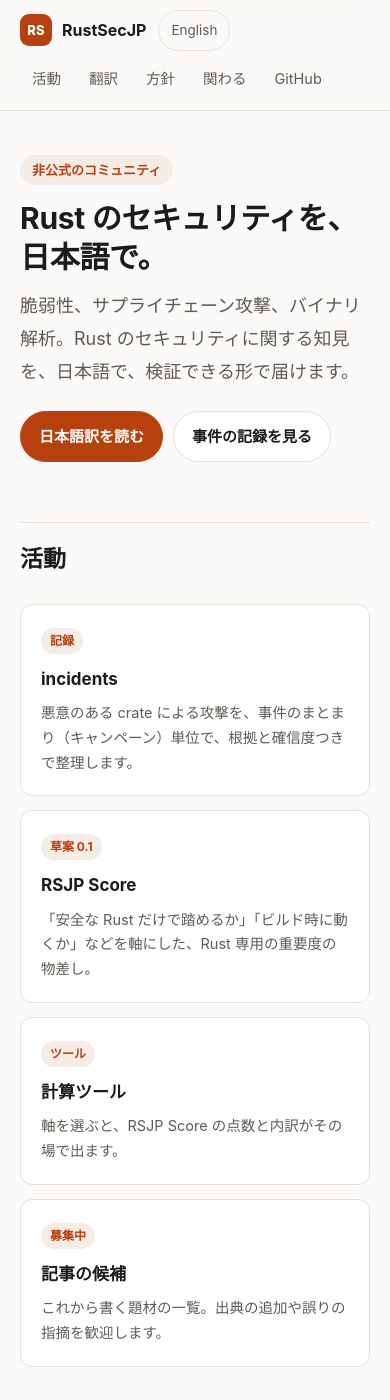
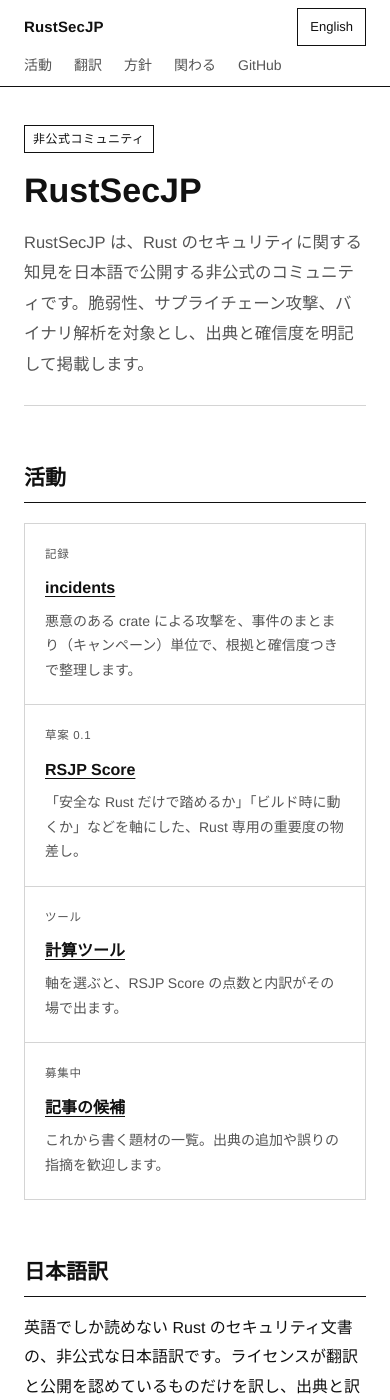
Before and after one commit to RustSecJP/rustsecjp.github.io, a Jekyll site: the page built from index.md, in a window 390 px wide and 1400 px high. Built offline with Jekyll 4.4.1, drawn with Linux system fonts in a browser that asks for light colours.

Commit message:
配色を白黒にし、体裁を簡素にする

```diff
--- a/assets/site.css
+++ b/assets/site.css
@@ -1,90 +1,126 @@
-:root{--bg:#fbfaf8;--panel:#fff;--ink:#1d1b19;--sub:#5f5a55;--line:#e6e1da;--acc:#b7410e;--acc-ink:#fff;--soft:#f6ece6;--code:#f3f0eb;--r:12px}
-@media(prefers-color-scheme:dark){:root{--bg:#161412;--panel:#1f1c19;--ink:#f1ede8;--sub:#b0a89f;--line:#35302b;--acc:#ff8a57;--acc-ink:#1a1210;--soft:#2b211c;--code:#2a2622}}
+:root{--bg:#fff;--panel:#fff;--ink:#111;--sub:#555;--line:#d4d4d4;--rule:#111;--soft:#f4f4f4;--code:#f4f4f4;--acc:#111;--acc-ink:#fff}
+@media(prefers-color-scheme:dark){:root{--bg:#0e0e0e;--panel:#0e0e0e;--ink:#f2f2f2;--sub:#a6a6a6;--line:#3a3a3a;--rule:#f2f2f2;--soft:#1c1c1c;--code:#1c1c1c;--acc:#f2f2f2;--acc-ink:#0e0e0e}}
 *{box-sizing:border-box}
-html{scroll-behavior:smooth;scroll-padding-top:84px}
-body{margin:0;background:var(--bg);color:var(--ink);font:16px/1.85 -apple-system,BlinkMacSystemFont,"Hiragino Sans","Noto Sans JP","Yu Gothic UI",Meiryo,sans-serif;-webkit-font-smoothing:antialiased}
-a{color:var(--acc);text-underline-offset:3px}
-a:focus-visible,button:focus-visible,select:focus-visible{outline:3px solid var(--acc);outline-offset:2px;border-radius:6px}
-.skip{position:absolute;left:-999px}.skip:focus{left:12px;top:12px;background:var(--panel);padding:8px 12px;z-index:9}
-.top{position:sticky;top:0;z-index:5;background:color-mix(in srgb,var(--bg) 88%,transparent);backdrop-filter:blur(10px);border-bottom:1px solid var(--line)}
-.top-in{max-width:1180px;margin:0 auto;padding:10px 20px;display:flex;align-items:center;gap:20px}
-.brand{display:flex;align-items:center;gap:10px;color:var(--ink);text-decoration:none;font-weight:500;white-space:nowrap}
+html{scroll-behavior:smooth;scroll-padding-top:76px}
+body{margin:0;background:var(--bg);color:var(--ink);font:16px/1.85 "Helvetica Neue",Arial,"Hiragino Kaku Gothic ProN","Hiragino Sans","Noto Sans JP","Yu Gothic",Meiryo,sans-serif;-webkit-font-smoothing:antialiased}
+a{color:var(--ink);text-decoration:underline;text-decoration-thickness:1px;text-underline-offset:3px}
+a:hover{text-decoration-thickness:2px}
+a:focus-visible,button:focus-visible,select:focus-visible,summary:focus-visible{outline:2px solid var(--ink);outline-offset:2px}
+.skip{position:absolute;left:-999px}.skip:focus{left:12px;top:12px;background:var(--bg);padding:8px 12px;z-index:9;border:1px solid var(--rule)}
+/* ヘッダー */
+.top{position:sticky;top:0;z-index:5;background:var(--bg);border-bottom:1px solid var(--rule)}
+.top-in{max-width:1120px;margin:0 auto;padding:0 24px;min-height:56px;display:flex;align-items:center;gap:28px}
+.brand{display:flex;align-items:baseline;gap:8px;color:var(--ink);text-decoration:none;font-size:15px;white-space:nowrap;letter-spacing:.01em}
 .brand b{font-weight:700}
-.brand-mark{display:grid;place-items:center;width:32px;height:32px;border-radius:9px;background:var(--acc);color:var(--acc-ink);font-weight:800;font-size:13px;letter-spacing:.02em}
-.nav{display:flex;gap:4px;flex:1;overflow-x:auto;scrollbar-width:none}
+.brand-mark{display:none}
+.nav{display:flex;gap:22px;flex:1;overflow-x:auto;scrollbar-width:none;align-self:stretch}
 .nav::-webkit-scrollbar{display:none}
-.nav a{padding:7px 12px;border-radius:999px;color:var(--sub);text-decoration:none;font-size:14.5px;white-space:nowrap}
-.nav a:hover{background:var(--soft);color:var(--ink)}
-.nav a[aria-current]{background:var(--soft);color:var(--acc);font-weight:700}
-.gh{padding:8px 14px;border-radius:999px;background:var(--acc);color:var(--acc-ink);text-decoration:none;font-size:14px;font-weight:700;white-space:nowrap}
-.wrap{max-width:1180px;margin:0 auto;padding:36px 20px 64px;display:grid;grid-template-columns:minmax(0,1fr);gap:48px}
-.wrap.has-toc{grid-template-columns:minmax(0,1fr) 220px}
-.doc{max-width:820px;width:100%;margin:0 auto}
-.wrap.wide .doc{max-width:1040px}
-.doc h1{font-size:clamp(28px,4vw,38px);line-height:1.3;margin:0 0 16px;letter-spacing:-.01em}
-.doc h2{font-size:23px;line-height:1.4;margin:52px 0 14px;padding-top:20px;border-top:1px solid var(--line)}
-.doc h3{font-size:18px;margin:32px 0 10px}
-.doc p,.doc li{color:var(--ink)}
-.doc ul,.doc ol{padding-left:1.4em}
+.nav a{display:flex;align-items:center;color:var(--sub);text-decoration:none;font-size:14px;white-space:nowrap;border-bottom:2px solid transparent;margin-bottom:-1px}
+.nav a:hover{color:var(--ink)}
+.nav a[aria-current]{color:var(--ink);font-weight:700;border-bottom-color:var(--rule)}
+.gh,.lang{padding:6px 12px;border:1px solid var(--rule);color:var(--ink);text-decoration:none;font-size:13px;white-space:nowrap;background:var(--bg)}
+.gh:hover,.lang:hover{background:var(--ink);color:var(--bg)}
+/* 本文 */
+.wrap{max-width:1120px;margin:0 auto;padding:44px 24px 72px;display:grid;grid-template-columns:minmax(0,1fr);gap:56px}
+.wrap.has-toc{grid-template-columns:minmax(0,1fr) 210px}
+.doc{max-width:780px;width:100%}
+.wrap.wide .doc{max-width:1072px}
+.doc h1{font-size:30px;line-height:1.4;margin:0 0 20px;font-weight:700;letter-spacing:0}
+.doc h2{font-size:21px;line-height:1.5;margin:56px 0 16px;padding-bottom:8px;border-bottom:1px solid var(--rule);font-weight:700}
+.doc h3{font-size:17px;margin:34px 0 10px;font-weight:700}
+.doc h4{font-size:15px;margin:26px 0 8px;font-weight:700}
+.doc ul,.doc ol{padding-left:1.5em}
 .doc li{margin:4px 0}
-.doc code{background:var(--code);padding:.15em .4em;border-radius:6px;font:13.5px/1.6 ui-monospace,SFMono-Regular,Menlo,monospace}
-.doc pre{background:var(--code);padding:16px 18px;border-radius:var(--r);overflow-x:auto;line-height:1.6}
+.doc code{background:var(--code);padding:.12em .36em;font:13.5px/1.6 ui-monospace,SFMono-Regular,Menlo,Consolas,monospace}
+.doc pre{background:var(--code);padding:16px 18px;overflow-x:auto;line-height:1.6;border-left:2px solid var(--rule)}
 .doc pre code{background:none;padding:0}
-.doc blockquote{margin:20px 0;padding:14px 18px;background:var(--soft);border-left:4px solid var(--acc);border-radius:0 var(--r) var(--r) 0}
+.doc blockquote{margin:20px 0;padding:12px 18px;border:1px solid var(--line);border-left:3px solid var(--rule);background:var(--bg)}
 .doc blockquote p{margin:0}
 .doc table{display:block;overflow-x:auto;border-collapse:collapse;width:100%;margin:18px 0;font-size:14.5px}
-.doc th,.doc td{padding:10px 14px;border-bottom:1px solid var(--line);text-align:left;vertical-align:top}
-.doc th{background:var(--soft);font-weight:700;white-space:nowrap}
-.doc tr:hover td{background:color-mix(in srgb,var(--soft) 45%,transparent)}
-.edit{margin-top:56px;font-size:14px}
-.toc{position:sticky;top:84px;align-self:start;font-size:14px;max-height:calc(100vh - 110px);overflow:auto}
-.toc p{margin:0 0 8px;font-weight:700;color:var(--sub);font-size:12.5px}
+.doc th,.doc td{padding:9px 14px;border-bottom:1px solid var(--line);text-align:left;vertical-align:top}
+.doc th{border-bottom:1px solid var(--rule);border-top:2px solid var(--rule);font-weight:700;white-space:nowrap}
+.doc img{max-width:100%;height:auto}
+.doc .footnotes{margin-top:48px;padding-top:16px;border-top:1px solid var(--line);font-size:14px;color:var(--sub)}
+.edit{margin-top:56px;font-size:13.5px;color:var(--sub)}
+/* 目次 */
+.toc{position:sticky;top:84px;align-self:start;font-size:13.5px;max-height:calc(100vh - 110px);overflow:auto}
+.toc p{margin:0 0 8px;font-weight:700;font-size:12px;letter-spacing:.06em;color:var(--sub)}
 .toc ol{list-style:none;margin:0;padding:0;border-left:1px solid var(--line)}
-.toc a{display:block;padding:5px 12px;margin-left:-1px;border-left:2px solid transparent;color:var(--sub);text-decoration:none;line-height:1.5}
+.toc a{display:block;padding:4px 12px;margin-left:-1px;border-left:2px solid transparent;color:var(--sub);text-decoration:none;line-height:1.5}
 .toc a:hover{color:var(--ink)}
-.toc a.on{color:var(--acc);border-left-color:var(--acc);font-weight:700}
-@media(max-width:1080px){.wrap.has-toc{grid-template-columns:minmax(0,1fr)}.toc{display:none}}
-@media(max-width:720px){.top-in{flex-wrap:wrap;gap:8px 12px}.nav{order:3;flex-basis:100%}.gh{margin-left:auto}.wrap{padding-top:24px}}
-.foot{border-top:1px solid var(--line);padding:28px 20px 40px;text-align:center;color:var(--sub);font-size:14px}
+.toc a.on{color:var(--ink);border-left-color:var(--rule);font-weight:700}
+@media(max-width:1040px){.wrap.has-toc{grid-template-columns:minmax(0,1fr)}.toc{display:none}}
+@media(max-width:720px){.top-in{flex-wrap:wrap;gap:0 16px;padding-top:8px}.nav{order:3;flex-basis:100%;min-height:40px}.gh,.lang{margin-left:auto}.wrap{padding-top:28px}}
+.foot{border-top:1px solid var(--rule);padding:28px 24px 44px;color:var(--sub);font-size:13.5px;max-width:1120px;margin:0 auto}
 .foot p{margin:4px 0}
-/* ホーム */
-.hero{padding:20px 0 8px}
-.hero h1{font-size:clamp(30px,5vw,46px);margin-bottom:12px}
-.hero .lead{font-size:18px;color:var(--sub);max-width:40em;margin:0 0 22px}
-.btns{display:flex;flex-wrap:wrap;gap:10px}
-.btn{display:inline-block;padding:11px 18px;border-radius:999px;border:1px solid var(--line);background:var(--panel);color:var(--ink);text-decoration:none;font-weight:700;font-size:15px}
-.btn.pri{background:var(--acc);border-color:var(--acc);color:var(--acc-ink)}
-.btn:hover{border-color:var(--acc)}
-.cards{display:grid;grid-template-columns:repeat(auto-fit,minmax(230px,1fr));gap:14px;margin:28px 0 8px}
-.card{display:block;padding:20px;border:1px solid var(--line);border-radius:var(--r);background:var(--panel);color:var(--ink);text-decoration:none;transition:border-color .15s,transform .15s}
-.card:hover{border-color:var(--acc);transform:translateY(-2px)}
-.card h3{margin:0 0 6px;font-size:17px}
-.card p{margin:0;color:var(--sub);font-size:14.5px;line-height:1.7}
-.card .tag{display:inline-block;margin-bottom:10px;padding:2px 9px;border-radius:999px;background:var(--soft);color:var(--acc);font-size:12px;font-weight:700}
-.note{padding:16px 18px;border:1px solid var(--line);border-radius:var(--r);background:var(--panel)}
-.empty{padding:28px;border:1px dashed var(--line);border-radius:var(--r);text-align:center;color:var(--sub)}
+/* トップ */
+.hero{padding:8px 0 4px;border-bottom:1px solid var(--line);margin-bottom:8px}
+.hero h1{font-size:34px;margin-bottom:12px}
+.hero .lead{font-size:16.5px;color:var(--sub);max-width:44em;margin:0 0 22px}
+.badge-un{display:inline-block;margin-bottom:14px;padding:2px 8px;border:1px solid var(--rule);font-size:12px;letter-spacing:.04em}
+.btns{display:flex;flex-wrap:wrap;gap:10px;margin-bottom:28px}
+.btn{display:inline-block;padding:9px 18px;border:1px solid var(--rule);background:var(--bg);color:var(--ink);text-decoration:none;font-size:14.5px}
+.btn.pri{background:var(--ink);color:var(--bg)}
+.btn:hover{background:var(--ink);color:var(--bg)}
+.btn.pri:hover{background:var(--bg);color:var(--ink)}
+.cards{display:grid;grid-template-columns:repeat(auto-fit,minmax(240px,1fr));gap:0;margin:20px 0 8px;border-top:1px solid var(--line);border-left:1px solid var(--line)}
+.card{display:block;padding:20px 20px 22px;border-right:1px solid var(--line);border-bottom:1px solid var(--line);background:var(--bg);color:var(--ink);text-decoration:none}
+.card:hover{background:var(--soft)}
+.card h3{margin:0 0 6px;font-size:16px;font-weight:700;text-decoration:underline;text-decoration-thickness:1px;text-underline-offset:3px}
+.card p{margin:0;color:var(--sub);font-size:14px;line-height:1.75}
+.card .tag{display:block;margin-bottom:8px;font-size:11.5px;letter-spacing:.06em;color:var(--sub)}
+.card .orig{display:block;margin-top:8px;font-size:12.5px;color:var(--sub)}
+.note{padding:14px 18px;border:1px solid var(--line);border-left:3px solid var(--rule)}
+.note>:first-child{margin-top:0}.note>:last-child{margin-bottom:0}
+.empty{padding:26px;border:1px solid var(--line);color:var(--sub)}
+.empty>:first-child{margin-top:0}.empty>:last-child{margin-bottom:0}
+.sec-h{display:flex;align-items:baseline;justify-content:space-between;gap:12px;flex-wrap:wrap}
 /* 計算ツール */
-.calc{display:grid;grid-template-columns:minmax(0,1fr) 320px;gap:24px;align-items:start;margin-top:20px}
+.calc{display:grid;grid-template-columns:minmax(0,1fr) 320px;gap:32px;align-items:start;margin-top:24px}
 @media(max-width:860px){.calc{grid-template-columns:1fr}.result{position:static!important;order:-1}}
-.axes{display:grid;gap:12px}
-.axis{padding:14px 16px;border:1px solid var(--line);border-radius:var(--r);background:var(--panel)}
-.axis label{display:flex;justify-content:space-between;gap:8px;font-weight:700;font-size:15px;margin-bottom:8px}
-.axis label span{color:var(--sub);font:12.5px ui-monospace,Menlo,monospace}
-.axis select{width:100%;padding:10px 12px;border:1px solid var(--line);border-radius:9px;background:var(--bg);color:var(--ink);font:inherit;font-size:15px}
-.grp{margin:22px 0 2px;font-size:13px;font-weight:700;color:var(--sub)}
+.axes{display:grid;gap:0}
+.axis{padding:12px 0;border-bottom:1px solid var(--line)}
+.axis label{display:flex;justify-content:space-between;gap:8px;font-weight:700;font-size:14.5px;margin-bottom:6px}
+.axis label span{color:var(--sub);font:12.5px ui-monospace,Menlo,monospace;font-weight:400}
+.axis select{width:100%;padding:8px 10px;border:1px solid var(--rule);border-radius:0;background:var(--bg);color:var(--ink);font:inherit;font-size:14.5px}
+.grp{margin:26px 0 0;padding-bottom:6px;border-bottom:1px solid var(--rule);font-size:12px;font-weight:700;letter-spacing:.06em;color:var(--sub)}
 .grp:first-child{margin-top:0}
-.result{position:sticky;top:84px;padding:22px;border:1px solid var(--line);border-radius:var(--r);background:var(--panel)}
-.score{font-size:64px;font-weight:800;line-height:1;letter-spacing:-.03em}
-.band{display:inline-block;margin:10px 0 14px;padding:4px 12px;border-radius:999px;font-weight:700;font-size:14px;background:var(--soft);color:var(--acc)}
-.band[data-b="緊急"]{background:#b3261e;color:#fff}.band[data-b="高"]{background:#c8530a;color:#fff}.band[data-b="中"]{background:#8a6d00;color:#fff}.band[data-b="低"]{background:#3d6b4f;color:#fff}
-.vec{display:block;word-break:break-all;background:var(--code);padding:10px 12px;border-radius:9px;font:12.5px/1.6 ui-monospace,Menlo,monospace}
-.result button{margin-top:10px;width:100%;padding:10px;border-radius:9px;border:1px solid var(--line);background:var(--bg);color:var(--ink);font:inherit;font-weight:700;cursor:pointer}
-.result button:hover{border-color:var(--acc)}
-.steps{margin:14px 0 0;font-size:13px;color:var(--sub);line-height:1.7}
-@media(prefers-reduced-motion:reduce){html{scroll-behavior:auto}.card{transition:none}}
-.sec-h{display:flex;align-items:baseline;justify-content:space-between;gap:12px;flex-wrap:wrap}
-.sec-h a{font-size:14px}
-.lang{padding:7px 12px;border-radius:999px;border:1px solid var(--line);color:var(--sub);text-decoration:none;font-size:13.5px;white-space:nowrap}
-.lang:hover{border-color:var(--acc);color:var(--ink)}
-.card .orig{display:block;margin-top:8px;font-size:12.5px;color:var(--sub)}
-.badge-un{display:inline-block;margin-bottom:14px;padding:3px 12px;border-radius:999px;background:var(--soft);color:var(--acc);font-size:13px;font-weight:700}
+.result{position:sticky;top:84px;padding:22px;border:1px solid var(--rule)}
+.score{font-size:60px;font-weight:700;line-height:1;letter-spacing:-.02em;font-variant-numeric:tabular-nums}
+.band{display:inline-block;margin:12px 0 14px;padding:2px 10px;border:1px solid var(--rule);font-weight:700;font-size:13.5px}
+.band[data-b="緊急"],.band[data-b="高"]{background:var(--ink);color:var(--bg)}
+.vec{display:block;word-break:break-all;background:var(--code);padding:10px 12px;font:12.5px/1.6 ui-monospace,Menlo,monospace}
+.result button{margin-top:10px;width:100%;padding:9px;border:1px solid var(--rule);border-radius:0;background:var(--bg);color:var(--ink);font:inherit;font-size:14px;cursor:pointer}
+.result button:hover{background:var(--ink);color:var(--bg)}
+.steps{margin:14px 0 0;font-size:12.5px;color:var(--sub);line-height:1.7}
+/* 翻訳 */
+.chapters{margin:0 0 32px;border:1px solid var(--line)}
+.chapters summary{display:flex;flex-wrap:wrap;gap:4px 12px;align-items:baseline;padding:10px 16px;cursor:pointer;font-size:13.5px;color:var(--sub)}
+.chapters summary b{color:var(--ink);font-size:14.5px}
+.chapters ol{margin:0;padding:8px 16px 14px 38px;columns:2;column-gap:28px;font-size:14px;border-top:1px solid var(--line)}
+.chapters li{break-inside:avoid}
+.chapters a[aria-current]{font-weight:700;text-decoration:none}
+@media(max-width:640px){.chapters ol{columns:1}}
+.pager{display:grid;grid-template-columns:1fr 1fr;gap:0;margin-top:56px;border:1px solid var(--line)}
+.pg{display:block;padding:14px 18px;text-decoration:none;color:var(--ink);font-weight:700;font-size:14.5px}
+.pg span{display:block;font-size:12px;font-weight:400;color:var(--sub)}
+.pg.next{text-align:right;grid-column:2;border-left:1px solid var(--line)}
+.pg:hover{background:var(--soft)}
+.credit{margin-top:28px;padding:14px 18px;border:1px solid var(--line);font-size:13px;line-height:1.75;color:var(--sub)}
+.credit b{color:var(--ink)}
+.credit p{margin:0 0 6px}.credit p:last-child{margin:0}
+.reco,.warning,.important,.example,.examplereco,.definition{margin:22px 0;padding:14px 18px;border:1px solid var(--line)}
+.reco{border-left:4px solid var(--rule)}
+.reco[type="Recommendation"]{border-left:4px double var(--rule)}
+.reco>.reco-h{display:flex;flex-wrap:wrap;gap:6px 10px;align-items:baseline;margin:0 0 8px;font-weight:700}
+.reco>.reco-h .kind{padding:0 8px;background:var(--ink);color:var(--bg);font-size:12.5px}
+.reco[type="Recommendation"]>.reco-h .kind{background:var(--bg);color:var(--ink);border:1px solid var(--rule)}
+.reco>.reco-h .rid{font:12.5px ui-monospace,Menlo,monospace;color:var(--sub);font-weight:400}
+.doc div.note{background:var(--soft);border:0;border-left:3px solid var(--line)}
+.warning,.important{border-left:4px solid var(--rule);background:var(--soft)}
+.reco>:last-child,.warning>:last-child,.important>:last-child,.example>:last-child,.examplereco>:last-child,.definition>:last-child{margin-bottom:0}
+.reco>p:first-of-type,.warning>p:first-child,.important>:first-child,.example>:first-child,.examplereco>:first-child,.definition>:first-child{margin-top:0}
+.codetag{display:inline-block;margin:14px 0 -6px;padding:0 8px;font-size:12px;font-weight:700;border:1px solid var(--rule)}
+.codetag.bad,.codetag.ub{background:var(--ink);color:var(--bg)}
+@media(prefers-reduced-motion:reduce){html{scroll-behavior:auto}}
+@media print{.top,.toc,.foot,.pager,.chapters,.edit{display:none}.wrap{display:block;padding:0}}
--- a/index.md
+++ b/index.md
@@ -1,15 +1,11 @@
 ---
-title: RustSecJP ― Rust のセキュリティを、日本語で。
+title: RustSecJP
 lang: ja
 ---
 <div class="hero" markdown="0">
-  <span class="badge-un">非公式のコミュニティ</span>
-  <h1>Rust のセキュリティを、<br>日本語で。</h1>
-  <p class="lead">脆弱性、サプライチェーン攻撃、バイナリ解析。Rust のセキュリティに関する知見を、日本語で、検証できる形で届けます。</p>
-  <div class="btns">
-    <a class="btn pri" href="#translations">日本語訳を読む</a>
-    <a class="btn" href="/incidents/">事件の記録を見る</a>
-  </div>
+  <span class="badge-un">非公式コミュニティ</span>
+  <h1>RustSecJP</h1>
+  <p class="lead">RustSecJP は、Rust のセキュリティに関する知見を日本語で公開する非公式のコミュニティです。脆弱性、サプライチェーン攻撃、バイナリ解析を対象とし、出典と確信度を明記して掲載します。</p>
 </div>
 
 <h2 id="activities">活動</h2>
```
Also changed, not shown: en/index.md (+3 -7 lines).
